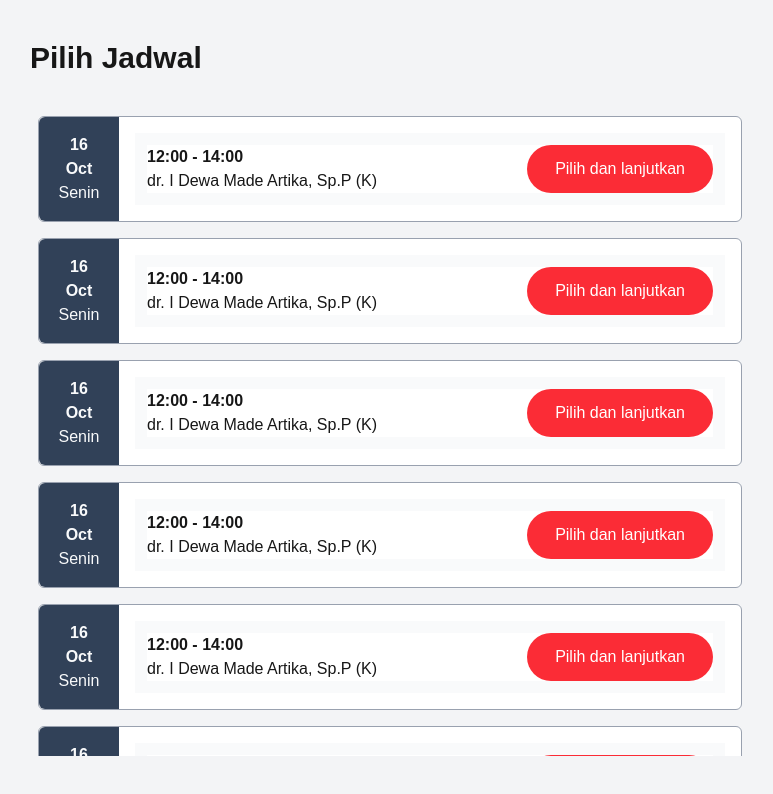
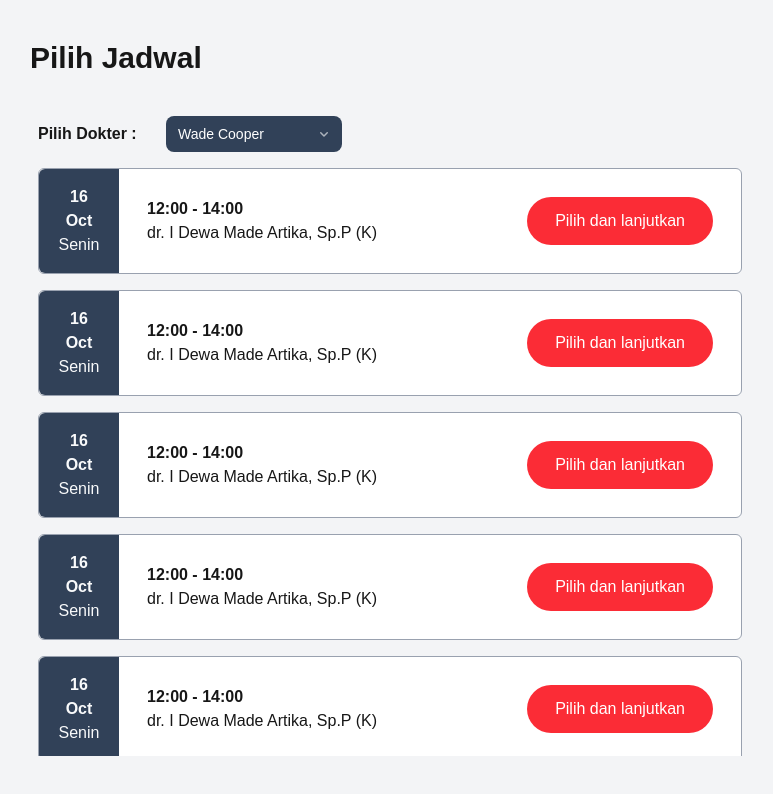
Before and after one commit to inverse9/konsul-online, a Next.js app: page /appointment in a window 1280 px wide. Shown: the top 794 px of the page, without its empty margins (250-1023 px from the left). Built offline with nearby package versions, Linux system fonts and the light colour scheme.

Commit message:
add dropdown select docter

```diff
--- a/app/(client)/appointment/page.js
+++ b/app/(client)/appointment/page.js
@@ -1,25 +1,28 @@
+import Dropdown from "@/app/components/Dropdown";
 import React from "react";
 
 const Appointment = () => {
   return (
-    <div className="bg-gray-100  h-dvh ">
+    <div className="bg-gray-100 h-dvh">
       <h1 className="font-bold text-3xl px-70 py-10">Pilih Jadwal</h1>
+
       <div className="flex gap-4 flex-col overflow-y-auto h-4/5 no-scrollbar px-72 ">
+        <Dropdown />
         {[...Array(7)].map((a, b) => (
           <div
             key={b}
-            className="relative flex border bg-white border-gray-400 p-4 rounded-md group hover:bg-slate-200 hover:border-slate-900"
+            className="relative flex border bg-white border-gray-400 p-4 rounded-md group hover:bg-slate-200 hover:border-slate-500"
           >
             <div className="rounded-tl-md rounded-bl-md absolute top-0 left-0 bottom-0 w-20 bg-slate-700 flex flex-col items-center justify-center py-4 text-gray-50">
               <div className="font-bold">16</div>
               <div className="font-bold">Oct</div>
-              <div className="">Senin</div>
+              <div>Senin</div>
             </div>
-            <div className=" bg-gray-50 w-full flex group-hover:bg-slate-200 ml-20">
-              <div className="m-3 flex justify-between items-center w-full  bg-white group-hover:bg-slate-200">
+            <div className="w-full flex group-hover:bg-slate-200 ml-20">
+              <div className="m-3 flex justify-between items-center w-full bg-white group-hover:bg-slate-200">
                 <div>
                   <h3 className="font-semibold">12:00 - 14:00</h3>
-                  <h2 className=""> dr. I Dewa Made Artika, Sp.P (K)</h2>
+                  <h2> dr. I Dewa Made Artika, Sp.P (K)</h2>
                 </div>
                 <button className="bg-red-500 rounded-full px-7 py-3 text-white cursor-pointer text">
                   Pilih dan lanjutkan
--- /dev/null
+++ b/app/components/Dropdown.js
@@ -0,0 +1,63 @@
+"use client";
+import {
+  Listbox,
+  ListboxButton,
+  ListboxOption,
+  ListboxOptions,
+} from "@headlessui/react";
+import { CheckIcon, ChevronDownIcon } from "@heroicons/react/16/solid";
+import React, { useState } from "react";
+import clsx from "clsx";
+
+const people = [
+  { id: 1, name: "dr. I Dewa Made Artika, Sp.P (K)" },
+  { id: 2, name: "Wade Cooper" },
+  { id: 3, name: "Tanya Fox" },
+  { id: 4, name: "Arlene Mccoy" },
+  { id: 5, name: "Devon Webb" },
+];
+
+const Dropdown = () => {
+  const [selected, setSelected] = useState(people[1]);
+
+  return (
+    <div className="h-screen flex items-center">
+      <div className="w-32 font-semibold">Pilih Dokter :</div>
+      <Listbox value={selected} onChange={setSelected}>
+        <ListboxButton
+          className={clsx(
+            "relative block w-1/4 rounded-lg bg-slate-700 py-1.5 pr-8 pl-3 text-left text-sm/6 text-white",
+            "focus:not-data-focus:outline-none data-focus:outline-2 data-focus:-outline-offset-2 data-focus:outline-white/25"
+          )}
+        >
+          {selected.name}
+          <ChevronDownIcon
+            className="group pointer-events-none absolute top-2.5 right-2.5 size-4 fill-white/60"
+            aria-hidden="true"
+          />
+        </ListboxButton>
+        <ListboxOptions
+          anchor="bottom"
+          transition
+          className={clsx(
+            "w-(--button-width) rounded-xl border border-white/5 bg-slate-700 p-1 [--anchor-gap:--spacing(1)] focus:outline-none",
+            "transition duration-100 ease-in data-leave:data-closed:opacity-0"
+          )}
+        >
+          {people.map((person) => (
+            <ListboxOption
+              key={person.name}
+              value={person}
+              className="group flex cursor-default items-center gap-2 rounded-lg px-3 py-1.5 select-none data-focus:bg-white/10"
+            >
+              <CheckIcon className="invisible size-4 fill-white group-data-selected:visible" />
+              <div className="text-sm/6 text-white">{person.name}</div>
+            </ListboxOption>
+          ))}
+        </ListboxOptions>
+      </Listbox>
+    </div>
+  );
+};
+
+export default Dropdown;
--- a/package.json
+++ b/package.json
@@ -9,6 +9,8 @@
     "lint": "eslint"
   },
   "dependencies": {
+    "@headlessui/react": "^2.2.9",
+    "@heroicons/react": "^2.2.0",
     "@supabase/ssr": "^0.7.0",
     "@supabase/supabase-js": "^2.58.0",
     "bcrypt": "^6.0.0",
```
Also changed, not shown: 1 other file (tests, documents, lock files or other folders).
